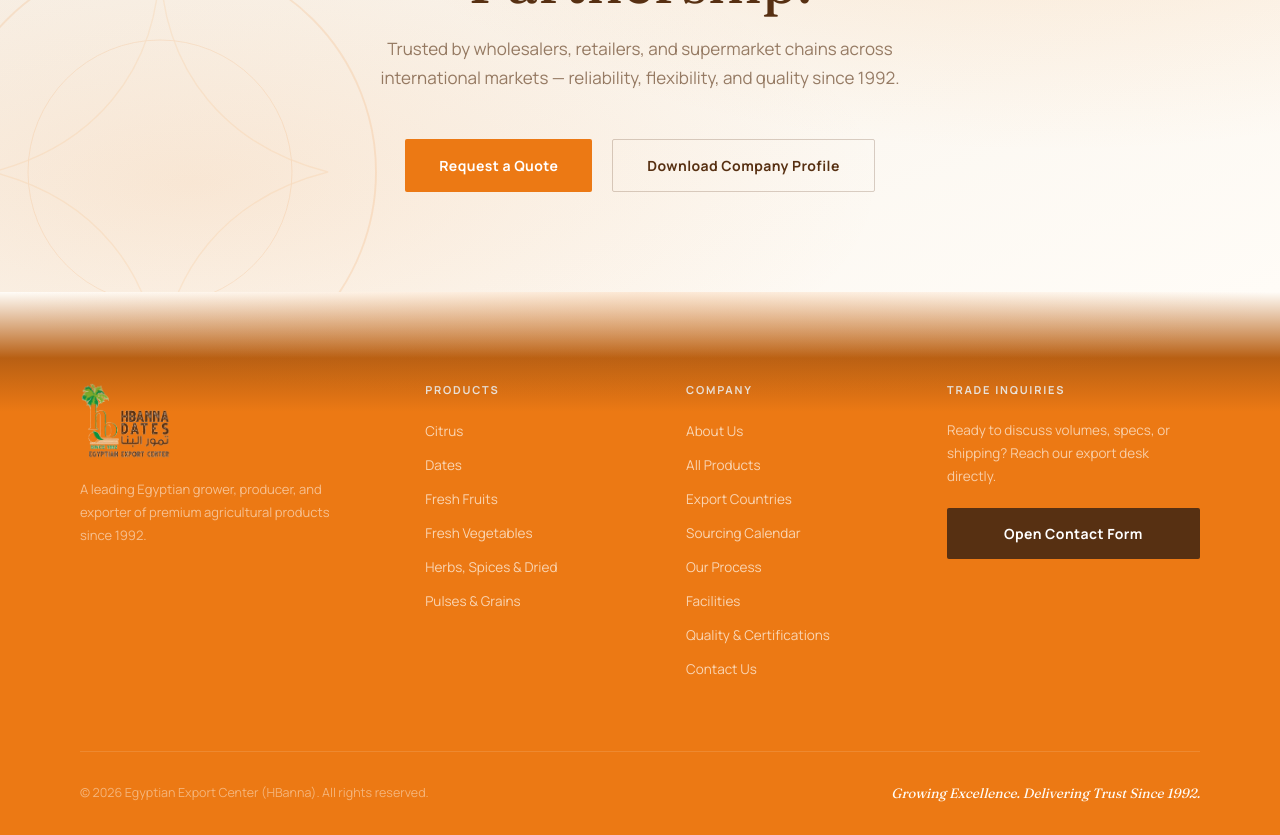
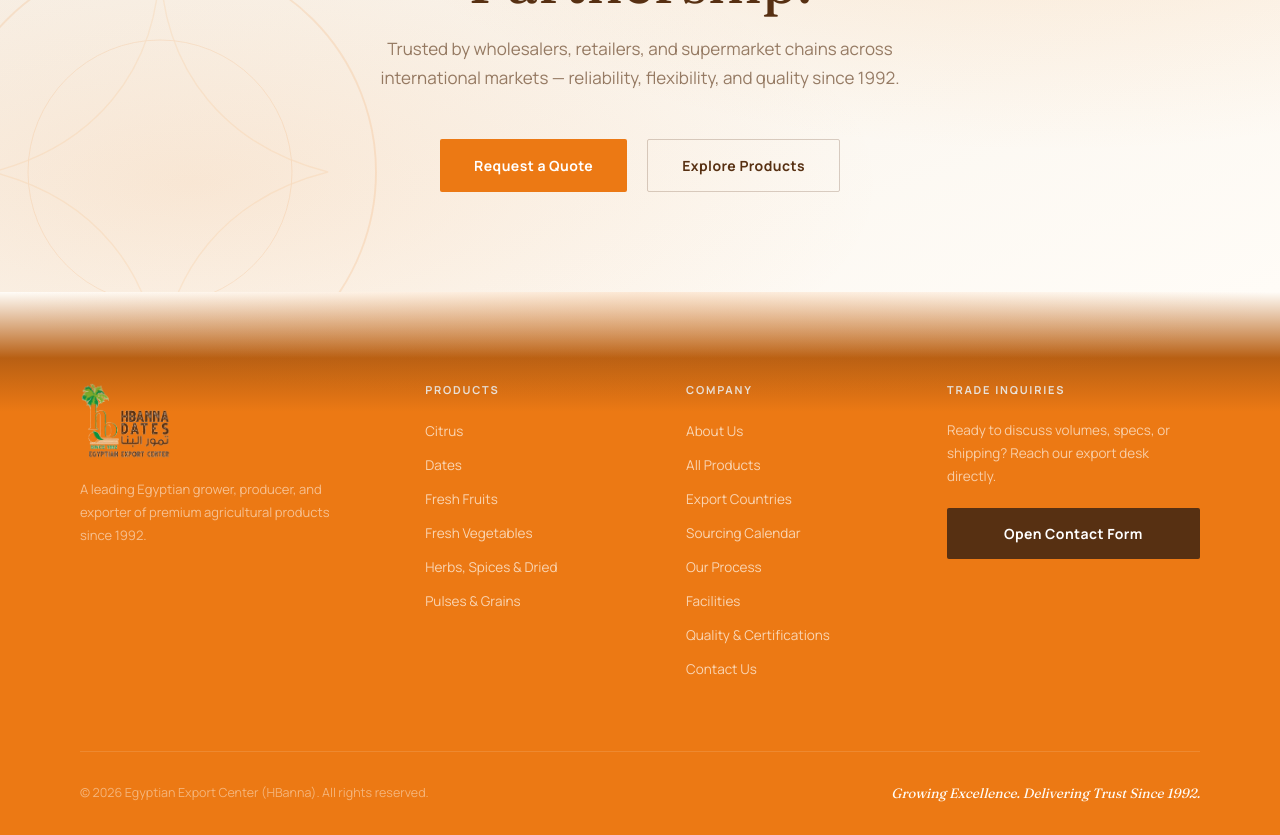
Before and after one commit to ziadhayad21/hbanna, a Next.js app: page /calendar in a window 1280 px wide. Shown: the part 3440-4275 px from the top of the page. Built offline with nearby package versions, Linux system fonts and the light colour scheme.

Commit message:
delete button in calynder

```diff
--- a/app/calendar/page.tsx
+++ b/app/calendar/page.tsx
@@ -1,10 +1,15 @@
+import dynamic from "next/dynamic";
 import type { Metadata } from "next";
 import Footer from "@/components/Footer";
 import Nav from "@/components/Nav";
 import RevealObserver from "@/components/RevealObserver";
 import SvgDefs from "@/components/SvgDefs";
-import SeasonalityCalendar from "@/components/SeasonalityCalendar";
 import Cta from "@/components/Cta";
+
+const SeasonalityCalendar = dynamic(
+  () => import("@/components/SeasonalityCalendar"),
+  { ssr: false }
+);
 
 export const metadata: Metadata = {
   title: "Seasonal Availability & Harvest Calendar — Egyptian Export Center (HBanna)",
@@ -19,7 +24,7 @@ export default function CalendarPage() {
       <Nav solidOnLoad />
       <main className="subpage calendar-page">
         <SeasonalityCalendar />
-        <Cta />
+        <Cta secondaryLabel="Explore Products" secondaryHref="/products" />
       </main>
       <Footer />
       <RevealObserver />
--- a/components/Cta.tsx
+++ b/components/Cta.tsx
@@ -1,9 +1,18 @@
 "use client";
 
+import Link from "next/link";
 import { useLanguage } from "@/contexts/LanguageProvider";
 
-export default function Cta() {
+type CtaProps = {
+  secondaryLabel?: string;
+  secondaryHref?: string;
+};
+
+export default function Cta({ secondaryLabel, secondaryHref }: CtaProps = {}) {
   const { t } = useLanguage();
+
+  const secLabel = secondaryLabel ?? t.cta.download;
+  const secHref = secondaryHref ?? "#";
 
   return (
     <section id="cta">
@@ -30,12 +39,18 @@ export default function Cta() {
       <h2 className="serif reveal">{t.cta.title}</h2>
       <p className="reveal">{t.cta.body}</p>
       <div className="cta-actions reveal">
-        <a href="/contact" className="btn btn-primary">
+        <Link href="/contact" className="btn btn-primary">
           Request a Quote
-        </a>
-        <a href="#" className="btn btn-ghost">
-          {t.cta.download}
-        </a>
+        </Link>
+        {secHref.startsWith("/") ? (
+          <Link href={secHref} className="btn btn-ghost">
+            {secLabel}
+          </Link>
+        ) : (
+          <a href={secHref} className="btn btn-ghost">
+            {secLabel}
+          </a>
+        )}
       </div>
     </section>
   );
```
Also changed, not shown: app/countries/page.tsx (+6 -2 lines).
